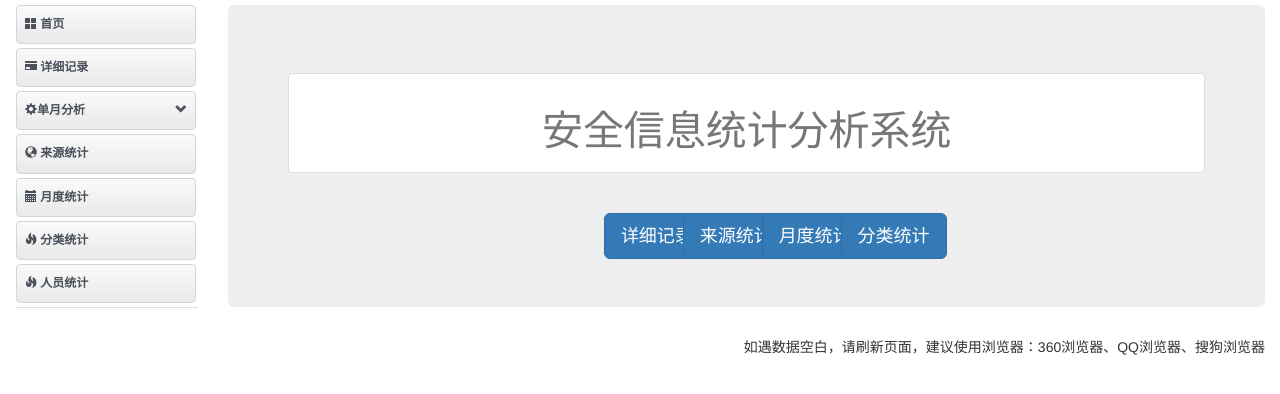
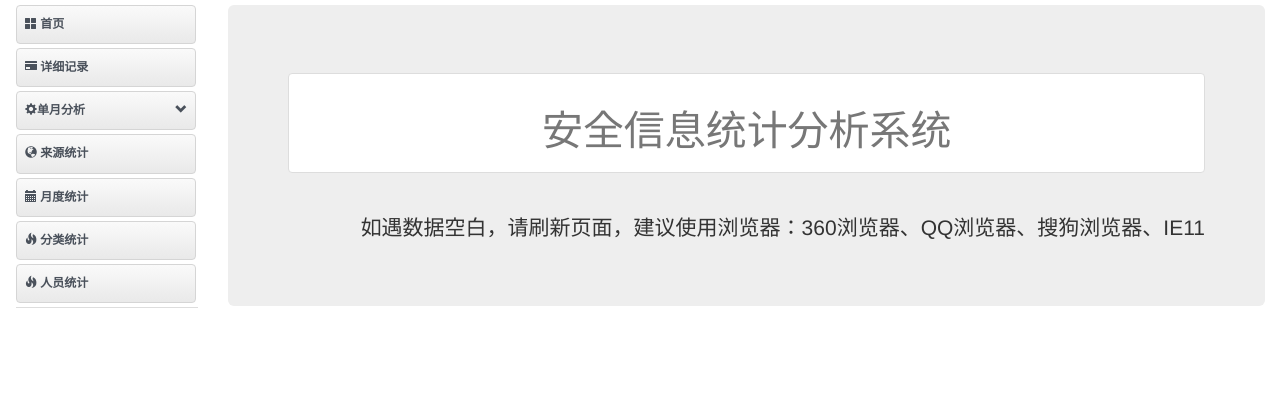
Before and after one commit to waterwoodwind/QA_web, a Django app: page / in a window 1280 px wide. Shown: the part 51-445 px from the top of the page. Run offline with Django 3.2, Linux system fonts and the light colour scheme; some libraries are stand-ins or nearby versions.

Commit message:
优化首页排班及代码格式

```diff
--- a/main/templates/home.html
+++ b/main/templates/home.html
@@ -1,31 +1,13 @@
 {% extends "base.html" %}
 {% block maincontents %}
 <div class="jumbotron">
-  <h1 class="text-center"><div class="thumbnail"><small>安全信息统计分析系统</small></div></h1>
+  <h1 class="text-center">
+    <div class="thumbnail">
+      <small>安全信息统计分析系统</small>
+    </div>
+  </h1>
   <br>
-
-<div class="row">
-		<div class="col-xs-1 col-md-4">
-		</div>
-        <div class="col-xs-1 col-md-1">
-        	<a class="btn btn-primary btn-lg" href="/information" role="button">详细记录</a>
-        </div>
-        <div class="col-xs-1 col-md-1">
-        	<a class="btn btn-primary btn-lg" href="/source" role="button">来源统计</a>
-        </div>
-        <div class="col-xs-1 col-md-1">
-        	<a class="btn btn-primary btn-lg" href="/month_count" role="button">月度统计</a>
-        </div>
-        <div class="col-xs-1 col-md-2">
-        	<a class="btn btn-primary btn-lg" href="/classification" role="button">分类统计</a>
-        </div>
-  </p>
-
-  </div>
-  </div>
-
-  <P class="text-right">如遇数据空白，请刷新页面，建议使用浏览器：360浏览器、QQ浏览器、搜狗浏览器</P>
-
+  <P class="text-right">如遇数据空白，请刷新页面，建议使用浏览器：360浏览器、QQ浏览器、搜狗浏览器、IE11</P>
 </div>
 
 {% endblock %}
```
